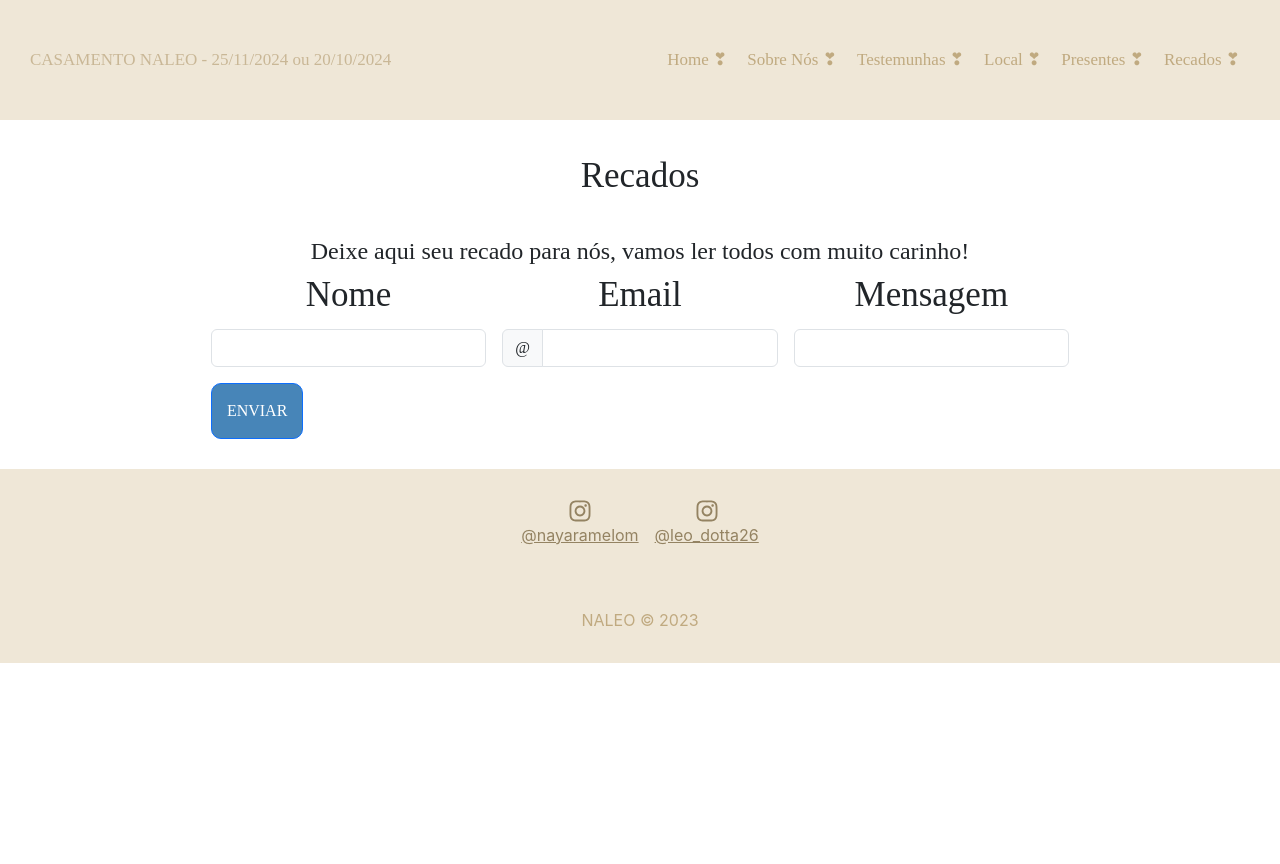
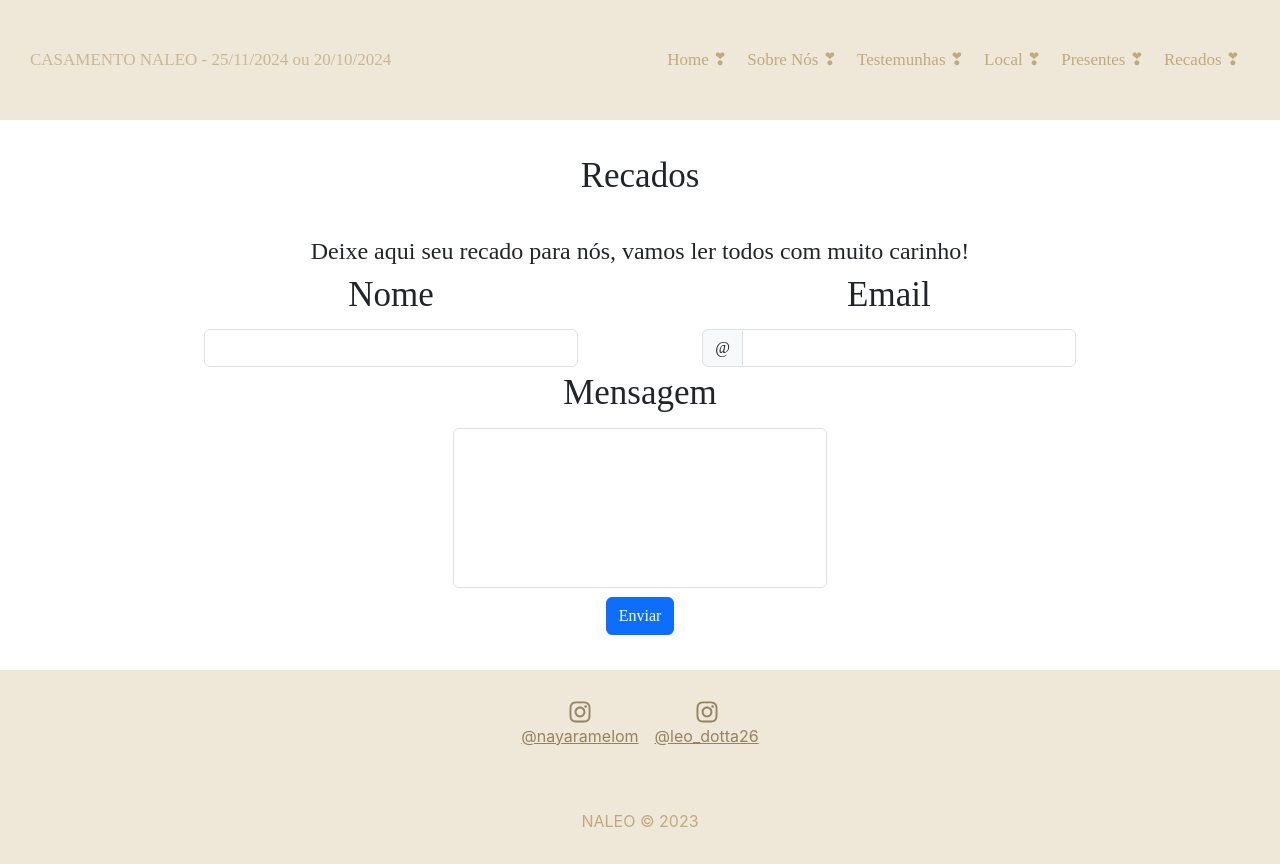
Before and after one commit to LeonardoDotta/casamento-naleo, a React (Create React App) app: page /recados in a window 1280 px wide. Before the commit the page ends 800 px from the top, so only its background shows below. Built offline with nearby package versions, Linux system fonts and the light colour scheme; no server answers; the HTML template or start-up script is replaced by a standard one; a web font is replaced by a local one.

Commit message:
parte de presentes pronta

```diff
--- a/src/components/layout/Container.css
+++ b/src/components/layout/Container.css
@@ -14,3 +14,37 @@
 .div_p {
     font-size: 24px;
 }
+
+.div_nome_email {
+    display: flex;
+    justify-content: space-evenly;
+    width: 100%;
+}
+
+.div_form {
+    display: contents;
+}
+
+/* .div_nome {
+    width: 50%;
+}
+
+.div_email {
+    width: 50%;
+} */
+
+.div_mensagem {
+    height: 20vh;
+    width: 100%;
+    padding: 0.375rem 0.75rem;
+    font-size: 1rem;
+    font-weight: 400;
+    line-height: 1.5;
+    color: var(--bs-body-color);
+    background-color: var(--bs-body-bg);
+    background-clip: padding-box;
+    border: var(--bs-border-width) solid var(--bs-border-color);
+    border-radius: var(--bs-border-radius);
+    transition: border-color .15s ease-in-out,box-shadow .15s ease-in-out;
+    padding-bottom: 15vh
+}
--- a/src/components/pages/Presentes/Card.css
+++ b/src/components/pages/Presentes/Card.css
@@ -5,13 +5,13 @@
     border: none;
 }
 
-h3 {
+.div_h3 {
     margin-bottom: 10px;
-    color: #7bcee2;
+    color: black;
     padding-left: 7px;
     font-size: 24px;
     min-width: 100px;
-    height: 60px;
+    height: 20%;
 }
 
 .descricao {
@@ -27,18 +27,21 @@
     font-weight: bold;
 }
 
-.btn {
-    display: block;
+.botao {
+    display: flex;
+    justify-content: center;
     text-align: center;
     text-transform: uppercase;
     text-decoration: none;
-    background-color: #4785b8;
+    background-color: black;
     color: #fff;
     padding: 15px;
     border-radius: 10px;
     transition: .5s;
+    height: 5vh;
+    align-items: center;
 }
 
-.btn:hover {
+.botao:hover {
     background-color: #7bcee2;
 }
--- a/src/components/pages/Presentes/Card.js
+++ b/src/components/pages/Presentes/Card.js
@@ -4,11 +4,11 @@
     return (
         <div className='card'>
             <div className="product-image" id={id}></div>
-            <h3>{nome}</h3>
-            <p className='descricao'>{descricao}</p>
-            <p className='preco'>R$ <span className="bold">{preco}</span> ou em até <span className="bold">
-                {parcelas}</span> de R$ <span className="bold">{preço2}</span></p>
-            <a href={link} className="btn">Comprar</a>
+            <div className='div_h3'>{nome}</div>
+            <div className='descricao'>{descricao}</div>
+            <div className='preco'>R$ <span className="bold">{preco}</span> ou em até <span className="bold">
+                {parcelas}</span> de R$ <span className="bold">{preço2}</span></div>
+            <a href={link} className="botao">Presentear</a>
         </div>
     )
 }
--- a/src/components/pages/Presentes/Presentes.js
+++ b/src/components/pages/Presentes/Presentes.js
@@ -4,7 +4,7 @@
 
 function Presentes() {
     return (
-            <section className='container_pages'>
+        <main className='container_pages'>
             <div>
                 <div>
                     Presentes
@@ -13,9 +13,7 @@
                     Escolha um item que queira nos presentear. Ficaremos muito felizes com sua escolha!
                 </div>
             </div>
-                <div>
             <section className='section'>
-                        <div>
                     <div className='products-div'>
                         <Card
                             nome='Micro-ondas Philco PMO34ES 34L Espelhado 1400W'
@@ -25,16 +23,14 @@
                             preço2='96,66' id='img-1'
                             link='https://www.magazineluiza.com.br/micro-ondas-philco-pmo34es-34l-espelhado-1400w/p/ffed9aa61b/ed/mond/?&seller_id=britania'
                         />
-                                <Card nome='Produto 2' descricao='' preco='100' id='img-2'/>
-                                <Card nome='Produto 3' descricao='' preco='100' id='img-3'/>
-                                <Card nome='Produto 4' descricao='' preco='100' id='img-4'/>
-                                <Card nome='Produto 5' descricao='' preco='100' id='img-5'/>
-                                <Card nome='Produto 6' descricao='' preco='100' id='img-6'/>
-                            </div>
+                        <Card nome='Produto 2' descricao='' preco='100' id='img-2' />
+                        <Card nome='Produto 3' descricao='' preco='100' id='img-3' />
+                        <Card nome='Produto 4' descricao='' preco='100' id='img-4' />
+                        <Card nome='Produto 5' descricao='' preco='100' id='img-5' />
+                        <Card nome='Produto 6' descricao='' preco='100' id='img-6' />
                     </div>
             </section>
-                </div>
-            </section>
+        </main>
     )
 }
 
--- a/src/components/pages/Recados/Recados.js
+++ b/src/components/pages/Recados/Recados.js
@@ -7,7 +7,7 @@
 
     useEffect(() => {
         loadRecados()
-      },[])
+    }, [])
 
     return (
         <div>
@@ -18,7 +18,8 @@
                 <div className='div_p'>
                     Deixe aqui seu recado para nós, vamos ler todos com muito carinho!
                 </div>
-                <form class="row g-3 needs-validation" novalidate action='http://localhost:8000/api/recados/send' method='post'>
+                <form class="row g-3 needs-validation" className='div_form' novalidate action='http://localhost:8000/api/recados/send' method='post'>
+                    <div className='div_nome_email'>
                         <div class="col-md-4">
                             <label for="validationCustom01" class="form-label">Nome</label>
                             <input type="text" class="form-control" id="validationCustom01" required name='nome'>
@@ -27,6 +28,7 @@
                                 Looks good!
                             </div>
                         </div>
+
                         <div class="col-md-4">
                             <label for="validationCustomUsername" class="form-label">Email</label>
                             <div class="input-group has-validation">
@@ -38,10 +40,11 @@
                                 </div>
                             </div>
                         </div>
+                    </div>
                     <div class="col-md-4">
                         <label for="validationCustomUsername" class="form-label">Mensagem</label>
                         <div class="input-group has-validation">
-                            <input type="text" class="form-control" id="validationCustomUsername" aria-describedby="inputGroupPrepend" required name='mensagem'>
+                            <input type="text" class="form-control" className='div_mensagem' id="validationCustomUsername" aria-describedby="inputGroupPrepend" required name='mensagem'>
                             </input>
                             <div class="invalid-feedback">
                                 Please digit a message.
```
Lines whose indentation alone changed are shown as unchanged.
